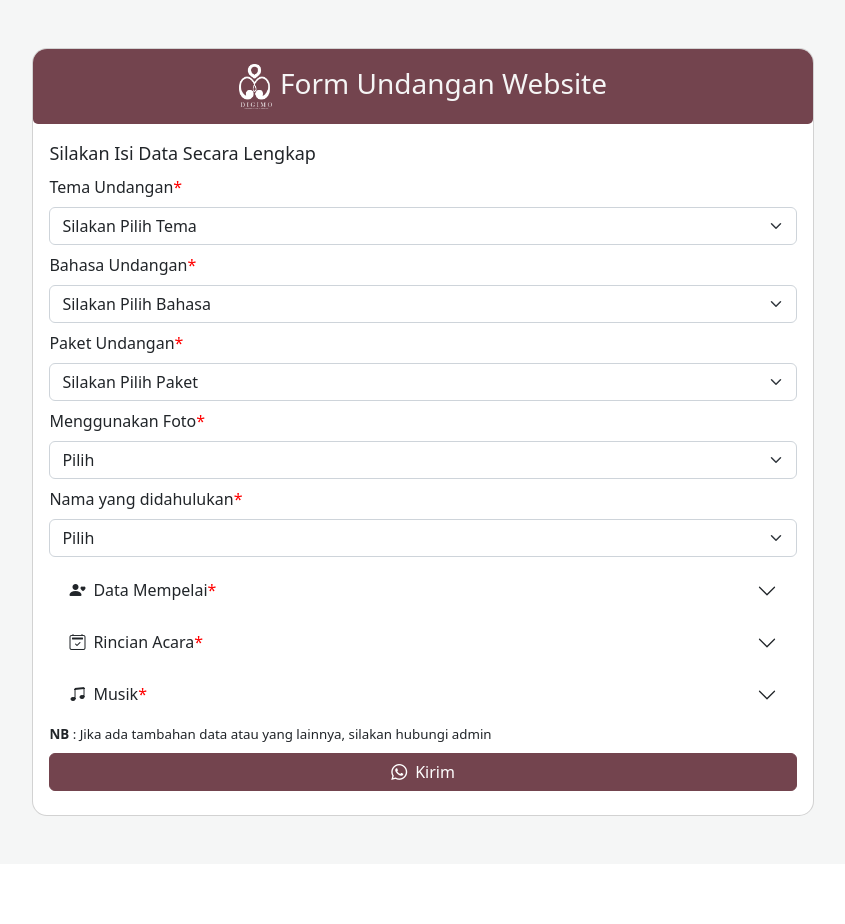
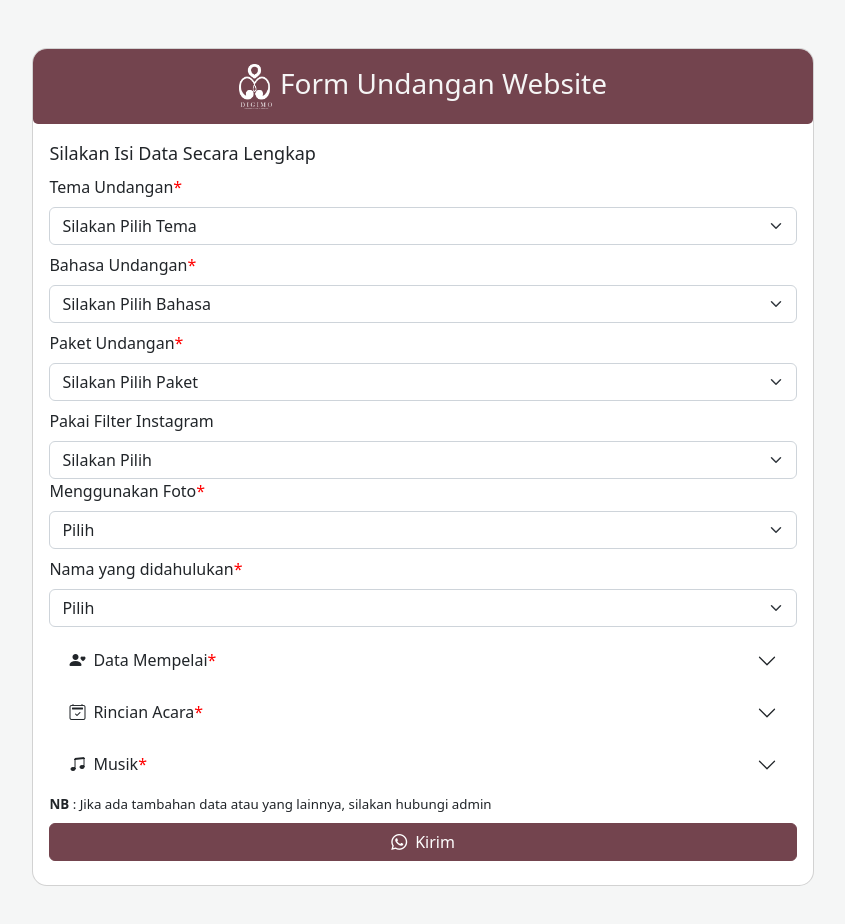
Before and after one commit to ulummu/webform, a React (Create React App) app: page / in a window 1280 px wide. Shown: the top 924 px of the page, without its empty margins (217-1062 px from the left). Before the commit the page ends 864 px from the top, so only its background shows below. Built offline with nearby package versions, Linux system fonts and the light colour scheme.

Commit message:
tambah filter and frame

```diff
--- a/src/Components/CardForm.js
+++ b/src/Components/CardForm.js
@@ -61,6 +61,9 @@ const initialValues = {
   namaPenerima: "",
   rsvp: "",
   waKonfirmasi: "",
+  pakaiFilter: "",
+  filterig: "",
+  frame: "",
 };
 export default function CardForm(props) {
   const [validated, setValidated] = useState(false);
@@ -69,6 +72,7 @@ export default function CardForm(props) {
   const [visibleGold, setVisibleGold] = useState(false);
   const [visibleAkad, setVisibleAkad] = useState(false);
   const [visibleResepsi, setVisibleResepsi] = useState(false);
+  const [visibleFilter, setVisibleFilter] = useState(false);
   // const capitalize = (s) =>
   //   s.charAt(0).toUpperCase() + s.slice(1).toLowerCase();
   const [data, setData] = useState("");
@@ -76,6 +80,7 @@ export default function CardForm(props) {
   const [dataResepsi, setDataResepsi] = useState("");
   const [dataGold, setDataGold] = useState(0);
   const [temp, setTemp] = useState("");
+  const [filter, setFilter] = useState("");
 
   // useEffect(() => {}, [dataGold]);
   const capitalFirstWord = (e) => {
@@ -100,11 +105,14 @@ export default function CardForm(props) {
           values.bahasa +
           "%0a%0a3. Paket Undangan Web : " +
           values.paket +
-          "%0a%0a4. Penggunaan Foto : " +
+          "%0a%0a4. Pakai Filter : " +
+          values.pakaiFilter +
+          filter +
+          "%0a%0a5. Penggunaan Foto : " +
           values.foto +
-          "%0a%0a5. Nama yang didahulukan : " +
+          "%0a%0a6. Nama yang didahulukan : " +
           values.namaAwal +
-          "%0a%0a6. Mempelai Wanita %0a-Nama Panggilan " +
+          "%0a%0a7. Mempelai Wanita %0a-Nama Panggilan " +
           values.panggilanWanita +
           "%0a-Nama Lengkap : " +
           values.lengkapWanita +
@@ -114,7 +122,7 @@ export default function CardForm(props) {
           values.namaBapakWanita +
           " dan Ibu " +
           values.namaIbuWanita +
-          "%0a%0a7. Mempelai Pria %0a-Nama Panggilan : " +
+          "%0a%0a8. Mempelai Pria %0a-Nama Panggilan : " +
           values.panggilanPria +
           "%0a-Nama Lengkap : " +
           values.lengkapPria +
@@ -124,7 +132,7 @@ export default function CardForm(props) {
           values.namaBapakPria +
           " dan Ibu " +
           values.namaIbuPria +
-          "%0a%0a8. Rincian Acara %0a-Acara 1 " +
+          "%0a%0a9. Rincian Acara %0a-Acara 1 " +
           data +
           "%0a-Hari, Tanggal Bulan Tahun : " +
           values.hariAkad +
@@ -152,7 +160,7 @@ export default function CardForm(props) {
           values.tempatResepsi +
           "%0a-Maps acara : " +
           values.mapsResepsi +
-          "%0a%0a9. Musik : " +
+          "%0a%0a10. Musik : " +
           values.musik +
           "%0a%0aData Tambahan Paket Gold %0a%0a1. Love Story : " +
           temp +
@@ -190,11 +198,14 @@ export default function CardForm(props) {
           values.bahasa +
           "%0a%0a3. Paket Undangan Web : " +
           values.paket +
-          "%0a%0a4. Penggunaan Foto : " +
+          "%0a%0a4. Pakai Filter : " +
+          values.pakaiFilter +
+          filter +
+          "%0a%0a5. Penggunaan Foto : " +
           values.foto +
-          "%0a%0a5. Nama yang didahulukan : " +
+          "%0a%0a6. Nama yang didahulukan : " +
           values.namaAwal +
-          "%0a%0a6. Mempelai Wanita %0a-Nama Panggilan " +
+          "%0a%0a7. Mempelai Wanita %0a-Nama Panggilan " +
           values.panggilanWanita +
           "%0a-Nama Lengkap : " +
           values.lengkapWanita +
@@ -204,7 +215,7 @@ export default function CardForm(props) {
           values.namaBapakWanita +
           " dan Ibu " +
           values.namaIbuWanita +
-          "%0a%0a7. Mempelai Pria %0a-Nama Panggilan : " +
+          "%0a%0a8. Mempelai Pria %0a-Nama Panggilan : " +
           values.panggilanPria +
           "%0a-Nama Lengkap : " +
           values.lengkapPria +
@@ -214,7 +225,7 @@ export default function CardForm(props) {
           values.namaBapakPria +
           " dan Ibu " +
           values.namaIbuPria +
-          "%0a%0a8. Rincian Acara %0a-Acara 1" +
+          "%0a%0a9. Rincian Acara %0a-Acara 1" +
           data +
           "%0a-Hari, Tanggal Bulan Tahun : " +
           values.hariAkad +
@@ -242,7 +253,7 @@ export default function CardForm(props) {
           values.tempatResepsi +
           "%0a-Maps acara : " +
           values.mapsResepsi +
-          "%0a%0a9. Musik : " +
+          "%0a%0a10. Musik : " +
           values.musik;
       }
     }
@@ -269,6 +280,11 @@ export default function CardForm(props) {
     } else if (e.target.name === "daftarHadir" && e.target.value === "Tidak") {
       setVisible(false);
       setNoCatin("");
+    }
+    if (e.target.name === "pakaiFilter" && e.target.value === "Iya") {
+      setVisibleFilter(!visible);
+    } else if (e.target.name === "pakaiFilter" && e.target.value === "Tidak") {
+      setVisibleFilter(false);
     }
     if (e.target.name === "paket" && e.target.value === "Gold") {
       setVisibleGold(!visible);
@@ -308,6 +324,14 @@ export default function CardForm(props) {
     }
     if (!!values.nomorCatin) {
       setNoCatin("%0a-Nomor Calon Pengantin : " + values.nomorCatin);
+    }
+    if (!!values.filterig) {
+      setFilter(
+        "%0a-Filter Instagram : " +
+          values.filterig +
+          "%0a-Frame : " +
+          values.frame
+      );
     }
     if (dataGold === 1) {
       setTemp(encodeURI(values.loveStory));
@@ -415,6 +439,118 @@ export default function CardForm(props) {
                     Paket Belum Dipilih
                   </Form.Control.Feedback>
                 </Form.Group>
+                <Form.Group>
+                  <Form.Label>Pakai Filter Instagram</Form.Label>
+                  <Form.Select
+                    name="pakaiFilter"
+                    value={values.pakaiFilter}
+                    onChange={handleInputChange}
+                    required
+                  >
+                    <option value="" disabled hidden>
+                      Silakan Pilih
+                    </option>
+                    <option value="Iya">Iya</option>
+                    <option value="Tidak">Tidak</option>
+                  </Form.Select>
+                  <Form.Control.Feedback type="invalid">
+                    Pakai Filter Belum Dipilih
+                  </Form.Control.Feedback>
+                </Form.Group>
+                {visibleFilter && (
+                  <Form.Group>
+                    <Form.Group className="mt-1">
+                      <Form.Label className="labelForm">
+                        Filter Instagram
+                      </Form.Label>
+                      <Form.Select
+                        name="filterig"
+                        value={values.filterig}
+                        onChange={handleInputChange}
+                        required
+                      >
+                        <option value="" hidden>
+                          Silakan Pilih Filter
+                        </option>
+                        <option value="Filter Wedding 01">
+                          Filter Wedding 01
+                        </option>
+                        <option value="Filter Wedding 02">
+                          Filter Wedding 02
+                        </option>
+                        <option value="Filter Wedding Jawa">
+                          Filter Wedding Jawa
+                        </option>
+                        <option value="Filter Wedding AA">
+                          Filter Wedding AA
+                        </option>
+                        <option value="Filter Wedding AC">
+                          Filter Wedding AC
+                        </option>
+                        <option value="Filter Wedding AD">
+                          Filter Wedding AD
+                        </option>
+                        <option value="Filter Wedding AE">
+                          Filter Wedding AE
+                        </option>
+                        <option value="Filter Wedding P">
+                          Filter Wedding P
+                        </option>
+                        <option value="Filter Wedding Q">
+                          Filter Wedding Q
+                        </option>
+                        <option value="Filter Wedding W">
+                          Filter Wedding W
+                        </option>
+                        <option value="Filter Wedding X">
+                          Filter Wedding X
+                        </option>
+                        <option value="Filter Wedding Y">
+                          Filter Wedding Y
+                        </option>
+                        <option value="Filter Wedding Z">
+                          Filter Wedding Z
+                        </option>
+                      </Form.Select>
+                      <Form.Control.Feedback type="invalid">
+                        Filter Belum Dipilih
+                      </Form.Control.Feedback>
+                      <Form.Label className="labelTutor">
+                        Contoh Filter bisa dilihat{" "}
+                        <a
+                          className="tutor"
+                          href="https://www.youtube.com/watch?v=07ihVwltHvQ"
+                          target="_blank"
+                          rel="noopener noreferrer"
+                        >
+                          Disini
+                        </a>
+                      </Form.Label>
+                    </Form.Group>
+
+                    <Form.Group>
+                      <Form.Label className="labelForm">Pilih Frame</Form.Label>
+                      <Form.Select
+                        name="frame"
+                        value={values.frame}
+                        onChange={handleInputChange}
+                        required
+                      >
+                        <option value="" disabled hidden>
+                          Pilih
+                        </option>
+                        <option value="Frame 1">Frame 1</option>
+                        <option value="Frame 1 dan 2">Frame 1 dan 2</option>
+                        <option value="Frame 1, 2 dan 3">
+                          Frame 1, 2 dan 3
+                        </option>
+                      </Form.Select>
+                      <Form.Control.Feedback type="invalid">
+                        Frame Belum Dipilih
+                      </Form.Control.Feedback>
+                    </Form.Group>
+                  </Form.Group>
+                )}
 
                 <Form.Group className="mb-2">
                   <Form.Label className="labelForm">
```
